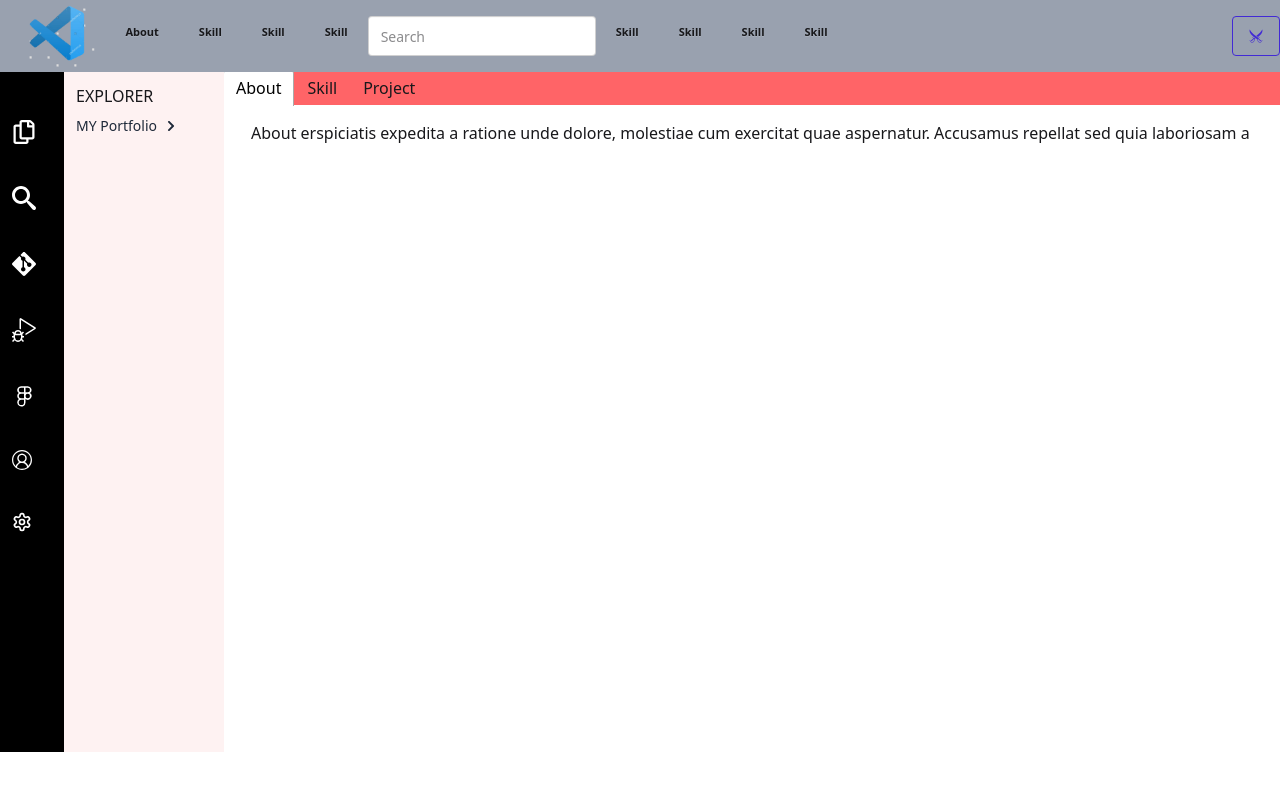
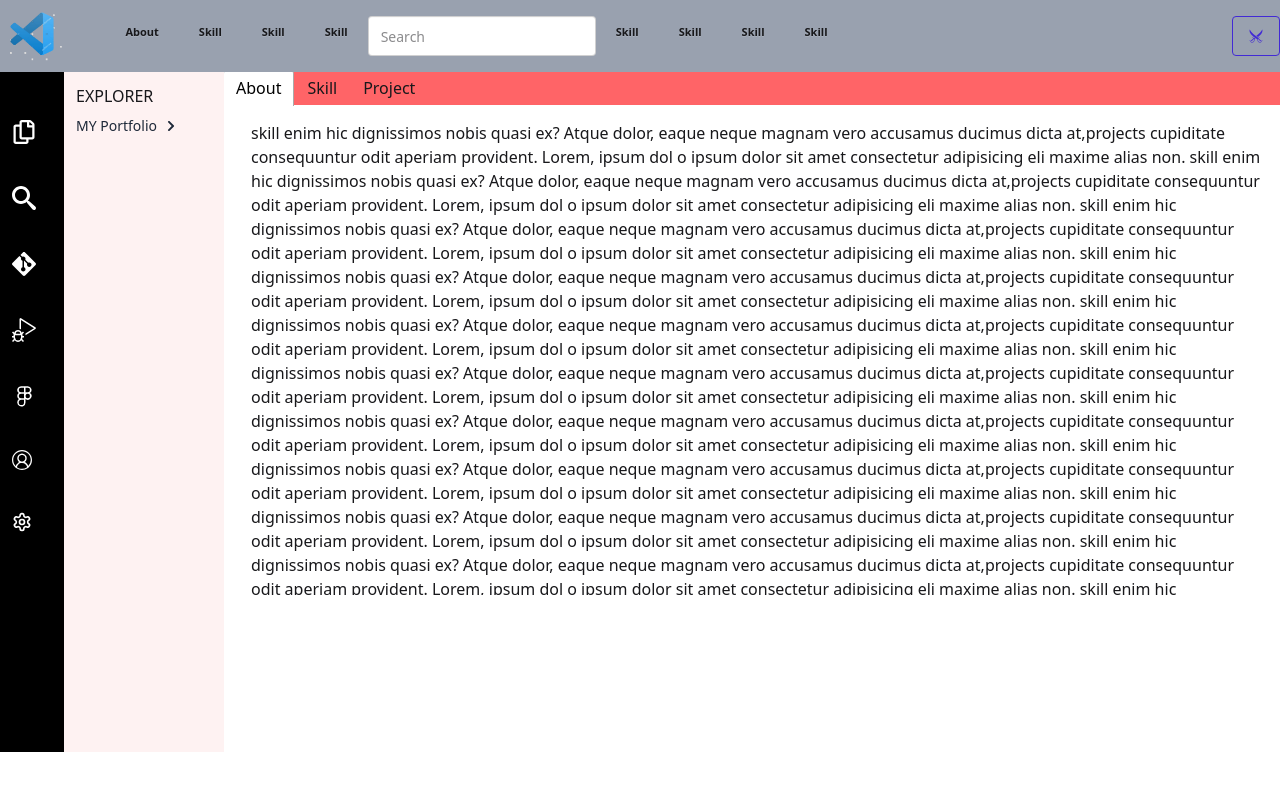
Before and after one commit to MD-Kayesur/-VS-CODE-Portfolio, a React (Vite) app: page /about in a window 1280 px wide. Shown: the top 790 px of the page. Built offline with nearby package versions, Linux system fonts and the light colour scheme.

Commit message:
added img in reade me md file

```diff
--- a/src/components/About/About.jsx
+++ b/src/components/About/About.jsx
@@ -4,7 +4,79 @@ import Home from '../home/Home';
 const About = () => {
     return (
         <div>
-
+            skill enim hic dignissimos nobis quasi ex? Atque dolor, eaque neque
+        magnam vero accusamus ducimus dicta at,projects cupiditate consequuntur
+        odit aperiam provident. Lorem, ipsum dol o ipsum dolor sit amet
+        consectetur adipisicing eli maxime alias non. skill enim hic dignissimos nobis quasi ex? Atque dolor, eaque neque
+        magnam vero accusamus ducimus dicta at,projects cupiditate consequuntur
+        odit aperiam provident. Lorem, ipsum dol o ipsum dolor sit amet
+        consectetur adipisicing eli maxime alias non. skill enim hic dignissimos nobis quasi ex? Atque dolor, eaque neque
+        magnam vero accusamus ducimus dicta at,projects cupiditate consequuntur
+        odit aperiam provident. Lorem, ipsum dol o ipsum dolor sit amet
+        consectetur adipisicing eli maxime alias non. skill enim hic dignissimos nobis quasi ex? Atque dolor, eaque neque
+        magnam vero accusamus ducimus dicta at,projects cupiditate consequuntur
+        odit aperiam provident. Lorem, ipsum dol o ipsum dolor sit amet
+        consectetur adipisicing eli maxime alias non. skill enim hic dignissimos nobis quasi ex? Atque dolor, eaque neque
+        magnam vero accusamus ducimus dicta at,projects cupiditate consequuntur
+        odit aperiam provident. Lorem, ipsum dol o ipsum dolor sit amet
+        consectetur adipisicing eli maxime alias non. skill enim hic dignissimos nobis quasi ex? Atque dolor, eaque neque
+        magnam vero accusamus ducimus dicta at,projects cupiditate consequuntur
+        odit aperiam provident. Lorem, ipsum dol o ipsum dolor sit amet
+        consectetur adipisicing eli maxime alias non. skill enim hic dignissimos nobis quasi ex? Atque dolor, eaque neque
+        magnam vero accusamus ducimus dicta at,projects cupiditate consequuntur
+        odit aperiam provident. Lorem, ipsum dol o ipsum dolor sit amet
+        consectetur adipisicing eli maxime alias non. skill enim hic dignissimos nobis quasi ex? Atque dolor, eaque neque
+        magnam vero accusamus ducimus dicta at,projects cupiditate consequuntur
+        odit aperiam provident. Lorem, ipsum dol o ipsum dolor sit amet
+        consectetur adipisicing eli maxime alias non. skill enim hic dignissimos nobis quasi ex? Atque dolor, eaque neque
+        magnam vero accusamus ducimus dicta at,projects cupiditate consequuntur
+        odit aperiam provident. Lorem, ipsum dol o ipsum dolor sit amet
+        consectetur adipisicing eli maxime alias non. skill enim hic dignissimos nobis quasi ex? Atque dolor, eaque neque
+        magnam vero accusamus ducimus dicta at,projects cupiditate consequuntur
+        odit aperiam provident. Lorem, ipsum dol o ipsum dolor sit amet
+        consectetur adipisicing eli maxime alias non. skill enim hic dignissimos nobis quasi ex? Atque dolor, eaque neque
+        magnam vero accusamus ducimus dicta at,projects cupiditate consequuntur
+        odit aperiam provident. Lorem, ipsum dol o ipsum dolor sit amet
+        consectetur adipisicing eli maxime alias non. skill enim hic dignissimos nobis quasi ex? Atque dolor, eaque neque
+        magnam vero accusamus ducimus dicta at,projects cupiditate consequuntur
+        odit aperiam provident. Lorem, ipsum dol o ipsum dolor sit amet
+        consectetur adipisicing eli maxime alias non.v skill enim hic dignissimos nobis quasi ex? Atque dolor, eaque neque
+        magnam vero accusamus ducimus dicta at,projects cupiditate consequuntur
+        odit aperiam provident. Lorem, ipsum dol o ipsum dolor sit amet
+        consectetur adipisicing eli maxime alias non. skill enim hic dignissimos nobis quasi ex? Atque dolor, eaque neque
+        magnam vero accusamus ducimus dicta at,projects cupiditate consequuntur
+        odit aperiam provident. Lorem, ipsum dol o ipsum dolor sit amet
+        consectetur adipisicing eli maxime alias non. skill enim hic dignissimos nobis quasi ex? Atque dolor, eaque neque
+        magnam vero accusamus ducimus dicta at,projects cupiditate consequuntur
+        odit aperiam provident. Lorem, ipsum dol o ipsum dolor sit amet
+        consectetur adipisicing eli maxime alias non. skill enim hic dignissimos nobis quasi ex? Atque dolor, eaque neque
+        magnam vero accusamus ducimus dicta at,projects cupiditate consequuntur
+        odit aperiam provident. Lorem, ipsum dol o ipsum dolor sit amet
+        consectetur adipisicing eli maxime alias non. skill enim hic dignissimos nobis quasi ex? Atque dolor, eaque neque
+        magnam vero accusamus ducimus dicta at,projects cupiditate consequuntur
+        odit aperiam provident. Lorem, ipsum dol o ipsum dolor sit amet
+        consectetur adipisicing eli maxime alias non. skill enim hic dignissimos nobis quasi ex? Atque dolor, eaque neque
+        magnam vero accusamus ducimus dicta at,projects cupiditate consequuntur
+        odit aperiam provident. Lorem, ipsum dol o ipsum dolor sit amet
+        consectetur adipisicing eli maxime alias non. skill enim hic dignissimos nobis quasi ex? Atque dolor, eaque neque
+        magnam vero accusamus ducimus dicta at,projects cupiditate consequuntur
+        odit aperiam provident. Lorem, ipsum dol o ipsum dolor sit amet
+        consectetur adipisicing eli maxime alias non. skill enim hic dignissimos nobis quasi ex? Atque dolor, eaque neque
+        magnam vero accusamus ducimus dicta at,projects cupiditate consequuntur
+        odit aperiam provident. Lorem, ipsum dol o ipsum dolor sit amet
+        consectetur adipisicing eli maxime alias non. skill enim hic dignissimos nobis quasi ex? Atque dolor, eaque neque
+        magnam vero accusamus ducimus dicta at,projects cupiditate consequuntur
+        odit aperiam provident. Lorem, ipsum dol o ipsum dolor sit amet
+        consectetur adipisicing eli maxime alias non.v skill enim hic dignissimos nobis quasi ex? Atque dolor, eaque neque
+        magnam vero accusamus ducimus dicta at,projects cupiditate consequuntur
+        odit aperiam provident. Lorem, ipsum dol o ipsum dolor sit amet
+        consectetur adipisicing eli maxime alias non. skill enim hic dignissimos nobis quasi ex? Atque dolor, eaque neque
+        magnam vero accusamus ducimus dicta at,projects cupiditate consequuntur
+        odit aperiam provident. Lorem, ipsum dol o ipsum dolor sit amet
+        consectetur adipisicing eli maxime alias non. skill enim hic dignissimos nobis quasi ex? Atque dolor, eaque neque
+        magnam vero accusamus ducimus dicta at,projects cupiditate consequuntur
+        odit aperiam provident. Lorem, ipsum dol o ipsum dolor sit amet
+        consectetur adipisicing eli maxime alias non.
         </div>
     );
 };
--- a/src/components/navbar/Navber.jsx
+++ b/src/components/navbar/Navber.jsx
@@ -6,6 +6,12 @@ import Tabss from "../tabcomponant/TabsComponent";
 import Dashbors from "../dashbord/Dashbors";
 
 const Navber = () => {
+
+
+const handleCross =()=>{
+    alert ("nothing will happen")
+}
+
 
     const current =useLocation()
     console.log(current);
@@ -107,10 +113,10 @@ const Navber = () => {
               </ul>
             </div>
 
-            <a className="btn btn-ghost text-xl">
 
-              <img className="w-20" src={img} alt="" />
-            </a>
+
+              <img className="w-16" src={img} alt="" />
+
           </div>
           <div className="navbar hidden -ml-75 lg:flex">
             <ul className="menu menu-horizontal px-1">
@@ -130,7 +136,7 @@ const Navber = () => {
             </ul>
           </div>
           <div className="navbar-end">
-            <NavLink className="btn  btn-primary btn-outline ">
+            <NavLink onClick={handleCross} className="btn  btn-primary btn-outline ">
 
               <GiCrossedSabres></GiCrossedSabres>
             </NavLink>
--- a/src/utils/data/tabs.data.jsx
+++ b/src/utils/data/tabs.data.jsx
@@ -1,12 +1,9 @@
+import About from "../../components/About/About";
+
 export const tabs = [
   {
     tabTitle: "About",
-    tabContent: (
-      <p>
-        About erspiciatis expedita a ratione unde dolore, molestiae cum
-        exercitat quae aspernatur. Accusamus repellat sed quia laboriosam a
-      </p>
-    ),
+    tabContent: <About />,
     path: "/about",
   },
   {
```
Also changed, not shown: src/assets/imgs/vs code pic myprofile.jpeg (added), 1 other file (tests, documents, lock files or other folders).
